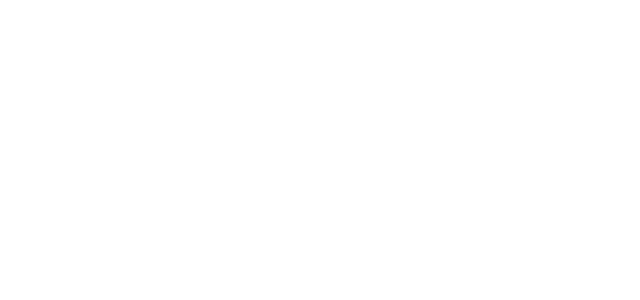
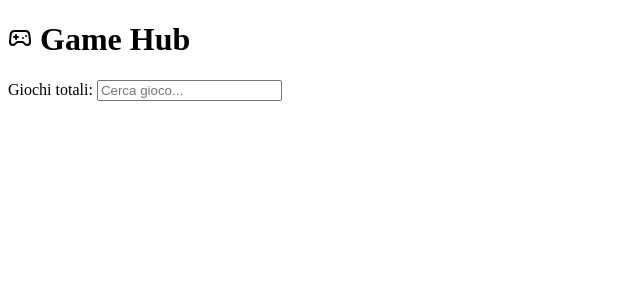
Before and after one commit to Damilola91/Lezioni-Nov, a React (Vite) app in the folder GameHub/game-hub/: page / in a window 1280 px wide. Shown: the top 300 px of the page, without its empty margins (0-640 px from the left). Built offline with nearby package versions, Linux system fonts and the light colour scheme.

Commit message:
feat: add Header Component

```diff
--- a/GameHub/game-hub/src/App.jsx
+++ b/GameHub/game-hub/src/App.jsx
@@ -1,7 +1,8 @@
 import "./App.css";
+import Header from "./components/Header/Header";
 
 const App = () => {
-  return <></>;
+  return <Header />;
 };
 
 export default App;
--- a/GameHub/game-hub/src/components/Header/Header.jsx
+++ b/GameHub/game-hub/src/components/Header/Header.jsx
@@ -1,5 +1,25 @@
-const Header = () => {
-  return <></>;
+import { Gamepad2 } from "lucide-react";
+
+const Header = ({ total, search, onSearch }) => {
+  return (
+    <header className="header">
+      <h1>
+        <Gamepad2 /> Game Hub
+      </h1>
+
+      <div className="header-right">
+        <span className="badge">Giochi totali: {total}</span>
+
+        <input
+          type="text"
+          placeholder="Cerca gioco..."
+          value={search}
+          onChange={(e) => onSearch(e.target.value)}
+          className="search"
+        />
+      </div>
+    </header>
+  );
 };
 
 export default Header;
```
